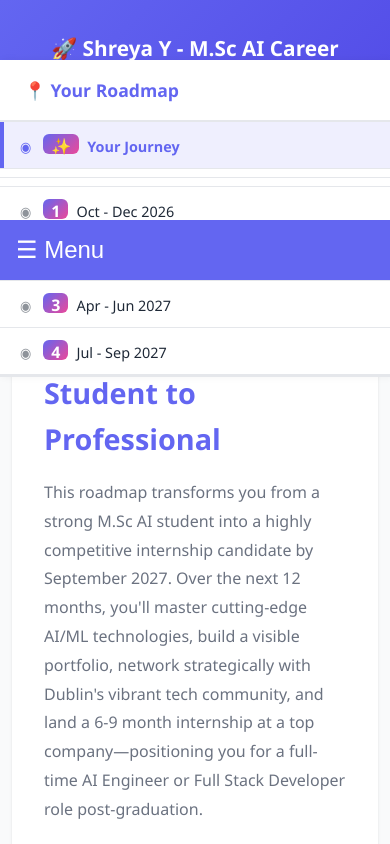
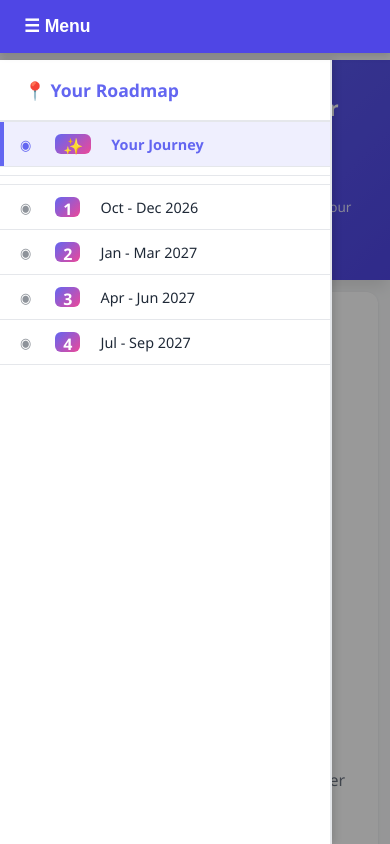
Before and after one commit to sakthikumaran22/shreya-y, a plain HTML site: page index.html in a window 390 px wide. Both pictures are taken after a click on the button "☰ Menu". Shown: the top 844 px of the page. Drawn offline with Linux system fonts and the light colour scheme.

Commit message:
first commit

```diff
--- a/index.html
+++ b/index.html
@@ -69,18 +69,27 @@
             background: var(--primary);
             color: white;
             border: none;
-            padding: 1rem;
+            padding: 1rem 1.5rem;
             cursor: pointer;
-            font-size: 1.5rem;
-            position: sticky;
+            font-size: 1.1rem;
+            font-weight: 600;
+            position: fixed;
             top: 0;
+            left: 0;
+            right: 0;
             width: 100%;
             text-align: left;
-            z-index: 1001;
+            z-index: 1002;
+            box-shadow: 0 2px 8px rgba(0, 0, 0, 0.15);
+            transition: all 0.2s ease;
         }
 
         .menu-toggle:hover {
             background: var(--primary-dark);
+        }
+
+        .menu-toggle:active {
+            opacity: 0.9;
         }
 
         .sidebar-header {
@@ -94,6 +103,31 @@
             font-size: 1.1rem;
             margin: 0;
             font-weight: 700;
+        }
+
+        /* Mobile sidebar overlay backdrop */
+        .mobile-overlay {
+            display: none;
+            position: fixed;
+            top: 0;
+            left: 0;
+            right: 0;
+            bottom: 0;
+            background: rgba(0, 0, 0, 0.4);
+            z-index: 998;
+            opacity: 0;
+            transition: opacity 0.3s ease;
+        }
+
+        .mobile-overlay.active {
+            display: block;
+            opacity: 1;
+        }
+
+        @media (max-width: 768px) {
+            .mobile-overlay {
+                display: block;
+            }
         }
 
         .sidebar-nav {
@@ -533,8 +567,16 @@
         }
 
         @media (max-width: 768px) {
+            body {
+                overflow-x: hidden;
+                padding-top: 60px;
+            }
+
             .main-wrapper {
                 flex-direction: column;
+                position: relative;
+                margin-top: 0;
+                padding-top: 0;
             }
 
             .menu-toggle {
@@ -543,27 +585,44 @@
 
             .sidebar {
                 width: 100%;
+                max-width: 85vw;
                 height: auto;
-                position: absolute;
+                position: fixed;
                 top: 60px;
                 left: 0;
-                border-right: none;
-                border-bottom: 2px solid var(--border);
-                overflow-y: visible;
-                max-height: none;
+                right: auto;
+                bottom: 0;
+                border-right: 2px solid var(--border);
+                border-bottom: none;
+                overflow-y: auto;
                 display: none;
                 flex-direction: column;
                 padding: 0;
+                background: var(--bg-white);
+                z-index: 999;
+                box-shadow: 2px 0 8px rgba(0, 0, 0, 0.15);
+                transform: translateX(-100%);
+                transition: transform 0.3s ease;
             }
 
             .sidebar.active {
                 display: flex;
+                transform: translateX(0);
+            }
+
+            .content-wrapper {
+                position: relative;
+                z-index: 1;
             }
 
             .sidebar-header {
                 padding: 1rem 1.5rem;
                 border-bottom: 2px solid var(--border);
                 margin: 0;
+                position: sticky;
+                top: 0;
+                background: var(--bg-white);
+                z-index: 10;
             }
 
             .sidebar-nav {
@@ -586,6 +645,12 @@
                 border-bottom: none;
                 border-left: 4px solid transparent;
                 font-size: 1rem;
+                display: flex;
+                align-items: center;
+                gap: 0.75rem;
+                width: 100%;
+                white-space: nowrap;
+                transition: all 0.2s ease;
             }
 
             .sidebar-link:hover,
@@ -832,10 +897,13 @@
         </div>
     </header>
 
+    <!-- Mobile Menu Toggle (Outside main-wrapper to stay at top) -->
+    <button class="menu-toggle" aria-label="Toggle navigation menu">☰ Menu</button>
+
+    <!-- Mobile Overlay Backdrop -->
+    <div class="mobile-overlay"></div>
+
     <div class="main-wrapper">
-        <!-- Mobile Menu Toggle -->
-        <button class="menu-toggle" aria-label="Toggle navigation menu">☰ Menu</button>
-
         <!-- Sidebar Navigation -->
         <aside class="sidebar">
             <div class="sidebar-header">
@@ -1808,8 +1876,10 @@
 
             // Close sidebar on mobile after selecting a phase
             const sidebar = document.querySelector('.sidebar');
+            const overlay = document.querySelector('.mobile-overlay');
             if (window.innerWidth <= 768 && sidebar) {
                 sidebar.classList.remove('active');
+                if (overlay) overlay.classList.remove('active');
             }
         }
 
@@ -1817,10 +1887,20 @@
         document.addEventListener('DOMContentLoaded', function() {
             const menuToggle = document.querySelector('.menu-toggle');
             const sidebar = document.querySelector('.sidebar');
+            const overlay = document.querySelector('.mobile-overlay');
 
             if (menuToggle) {
                 menuToggle.addEventListener('click', function() {
                     sidebar.classList.toggle('active');
+                    if (overlay) overlay.classList.toggle('active');
+                });
+            }
+
+            // Close sidebar when clicking overlay
+            if (overlay) {
+                overlay.addEventListener('click', function() {
+                    sidebar.classList.remove('active');
+                    overlay.classList.remove('active');
                 });
             }
 
@@ -1832,6 +1912,7 @@
                     const isClickOnMenuToggle = menuToggle.contains(event.target);
                     if (!isClickInsideSidebar && !isClickOnMenuToggle) {
                         sidebar.classList.remove('active');
+                        if (overlay) overlay.classList.remove('active');
                     }
                 }
             });
@@ -1843,8 +1924,10 @@
         // Handle window resize - close sidebar on desktop
         window.addEventListener('resize', function() {
             const sidebar = document.querySelector('.sidebar');
+            const overlay = document.querySelector('.mobile-overlay');
             if (window.innerWidth > 768 && sidebar) {
                 sidebar.classList.remove('active');
+                if (overlay) overlay.classList.remove('active');
             }
         });
     </script>
```
